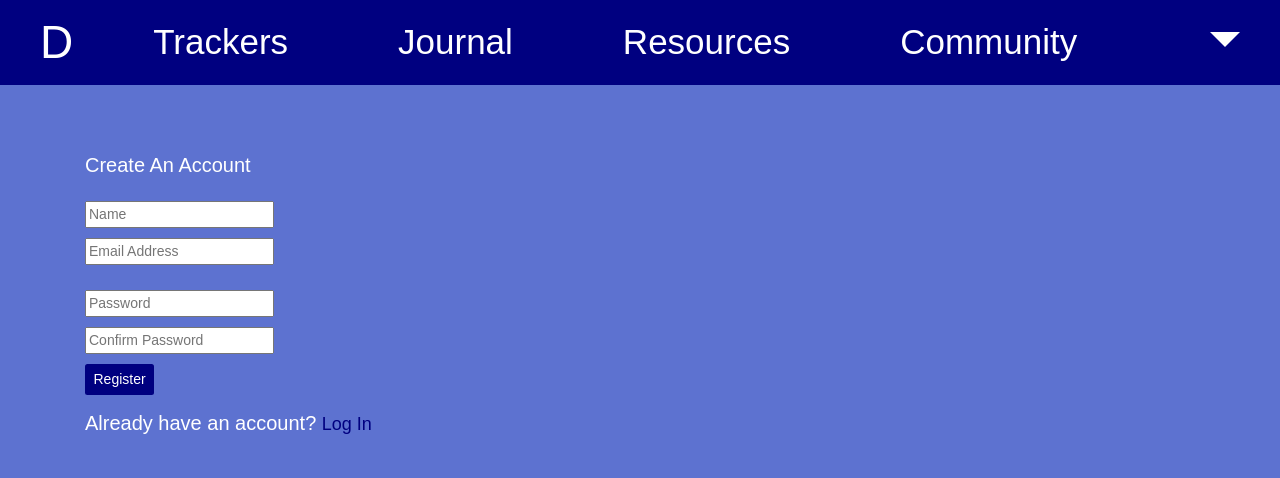
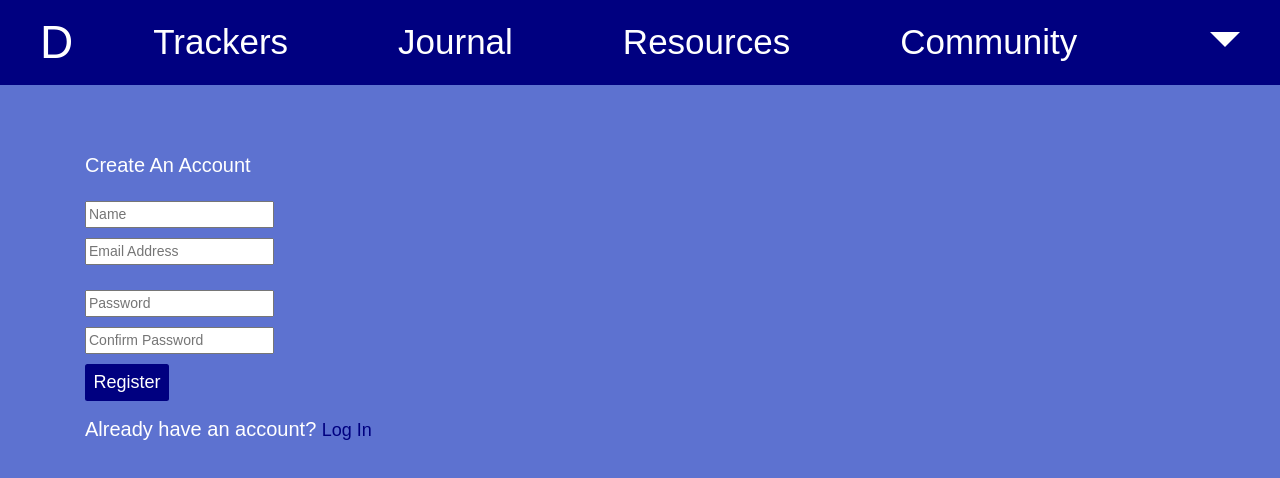
Before and after one commit to stazman/online-medicine-chest, a React (Create React App) app in the folder client/: page /register in a window 1280 px wide. Shown: the top 478 px of the page. Built offline with nearby package versions, Linux system fonts and the light colour scheme; no server answers.

Commit message:
Updates font, button styles

```diff
--- a/client/src/components/registration_and_login/Login.js
+++ b/client/src/components/registration_and_login/Login.js
@@ -15,6 +15,9 @@ const MediaQueries = styled.div`
     p, a {
       font-size: 1.4rem;
     }
+    .btn-submit-sm {
+      font-size: 1.2rem;
+    }
     .link-standard {
       font-size: 1.4rem
     }
@@ -24,8 +27,8 @@ const MediaQueries = styled.div`
     a, p {
       font-size: 1.8rem;
     }
-    button.btn-submit {
-      font-size: 1.8rem;
+    .btn-submit-sm {
+      font-size: 1.6rem;
     }
     .link-standard {
       font-size: 1.8rem
@@ -36,8 +39,8 @@ const MediaQueries = styled.div`
     a, p, li {
       font-size: 2rem;
     }
-    button.btn-submit {
-      font-size: 2rem;
+    .btn-submit-sm {
+      font-size: 1.8rem;
     }
   }
 `
--- a/client/src/components/registration_and_login/Register.js
+++ b/client/src/components/registration_and_login/Register.js
@@ -16,6 +16,9 @@ const MediaQueries = styled.div`
     p, a {
       font-size: 1.4rem;
     }
+    .btn-submit-sm {
+      font-size: 1.2rem;
+    }
     .link-standard {
       font-size: 1.4rem
     }
@@ -25,8 +28,8 @@ const MediaQueries = styled.div`
     a, p {
       font-size: 1.8rem;
     }
-    button.btn-submit {
-      font-size: 1.8rem;
+    .btn-submit-sm {
+      font-size: 1.6rem;
     }
     .link-standard {
       font-size: 1.8rem
@@ -37,8 +40,8 @@ const MediaQueries = styled.div`
     a, p, li {
       font-size: 2rem;
     }
-    button.btn-submit {
-      font-size: 2rem;
+    .btn-submit-sm {
+      font-size: 1.8rem;
     }
   }
 `
@@ -124,7 +127,7 @@ const Register = ({ setAlert, register, isAuthenticated }) => {
                 onChange={e => onChange(e)} required
               />
             </div>
-            <Button type='submit 'variant="submit-sm" value="Register">Register</Button>
+            <Button type='submit' variant="submit-sm" value="register">Register</Button>
           </form>
           <br></br>
 
--- a/client/src/components/styles/TextStyles.js
+++ b/client/src/components/styles/TextStyles.js
@@ -44,6 +44,10 @@ const TextStyles = styled.div`
     line-height: 110%;
   }
 
+  .font-v-sm {
+    font-size: 1rem;
+  }
+
   label.form-label {
     font-size: 2rem;
     line-height: 125%;
```
